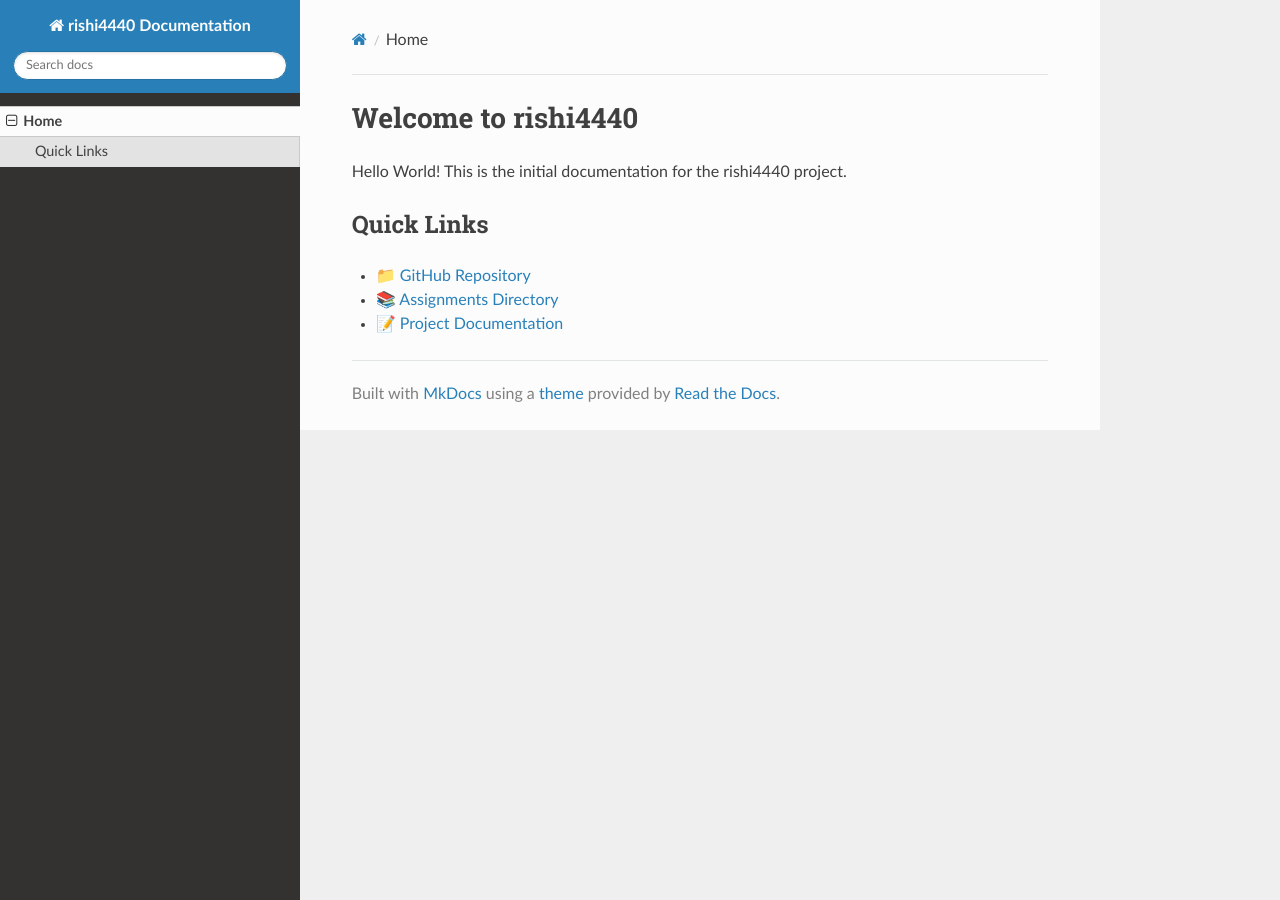
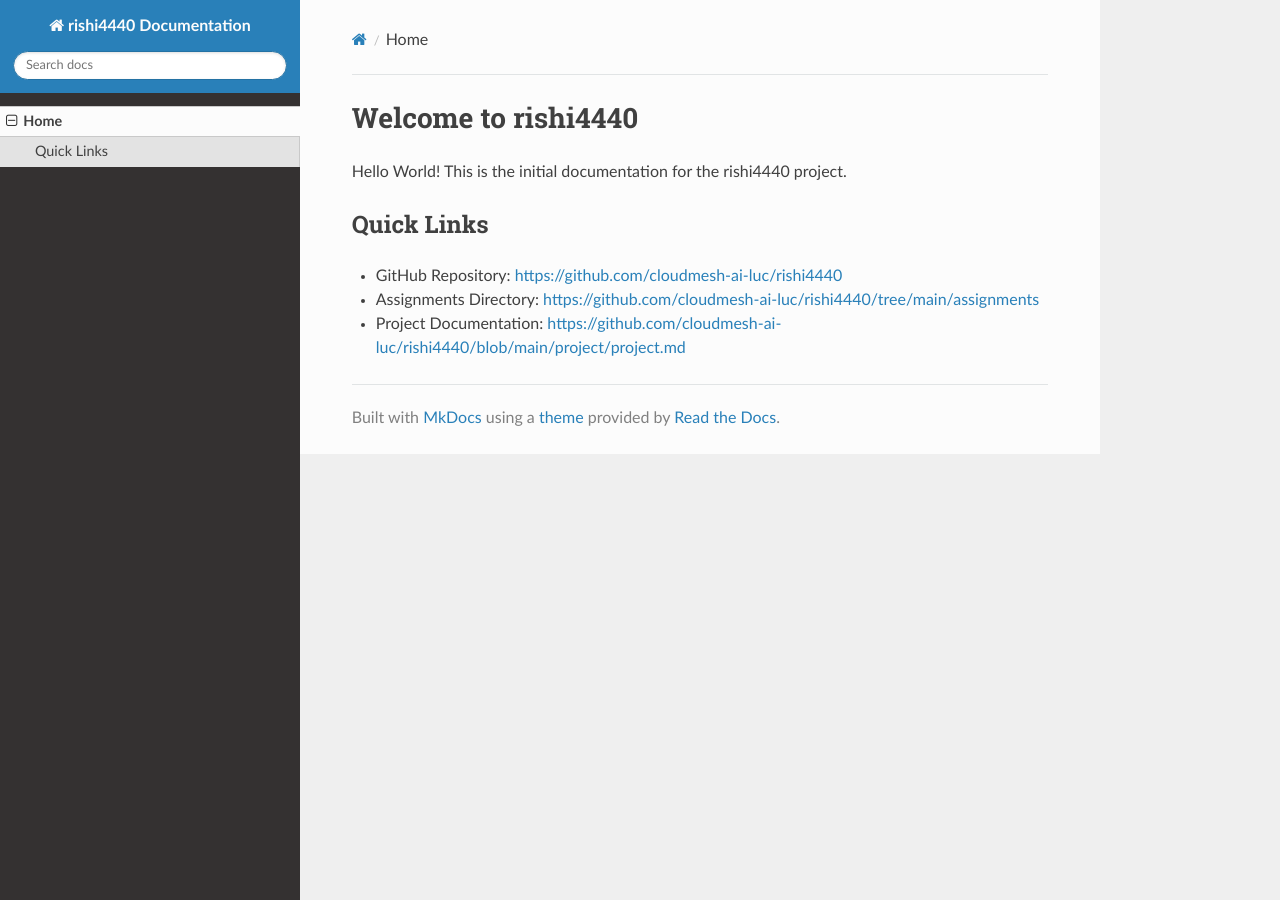
Before and after one commit to cloudmesh-ai-luc/rishi4440, an MkDocs documentation site: the page built from docs/index.md, in a window 1280 px wide. Built offline with MkDocs 1.6.1, drawn with Linux system fonts in a browser that asks for light colours; nearby versions of some CDN libraries; some of the changed lines change nothing that is shown.

Commit message:
Remove emojis from home page

```diff
--- a/docs/index.md
+++ b/docs/index.md
@@ -3,6 +3,6 @@
 Hello World! This is the initial documentation for the rishi4440 project.
 
 ## Quick Links
-- 📁 [GitHub Repository](https://github.com/cloudmesh-ai-luc/rishi4440)
-- 📚 [Assignments Directory](https://github.com/cloudmesh-ai-luc/rishi4440/tree/main/assignments)
-- 📝 [Project Documentation](https://github.com/cloudmesh-ai-luc/rishi4440/blob/main/project/project.md)
+- GitHub Repository: [https://github.com/cloudmesh-ai-luc/rishi4440](https://github.com/cloudmesh-ai-luc/rishi4440)
+- Assignments Directory: [https://github.com/cloudmesh-ai-luc/rishi4440/tree/main/assignments](https://github.com/cloudmesh-ai-luc/rishi4440/tree/main/assignments)
+- Project Documentation: [https://github.com/cloudmesh-ai-luc/rishi4440/blob/main/project/project.md](https://github.com/cloudmesh-ai-luc/rishi4440/blob/main/project/project.md)
```
